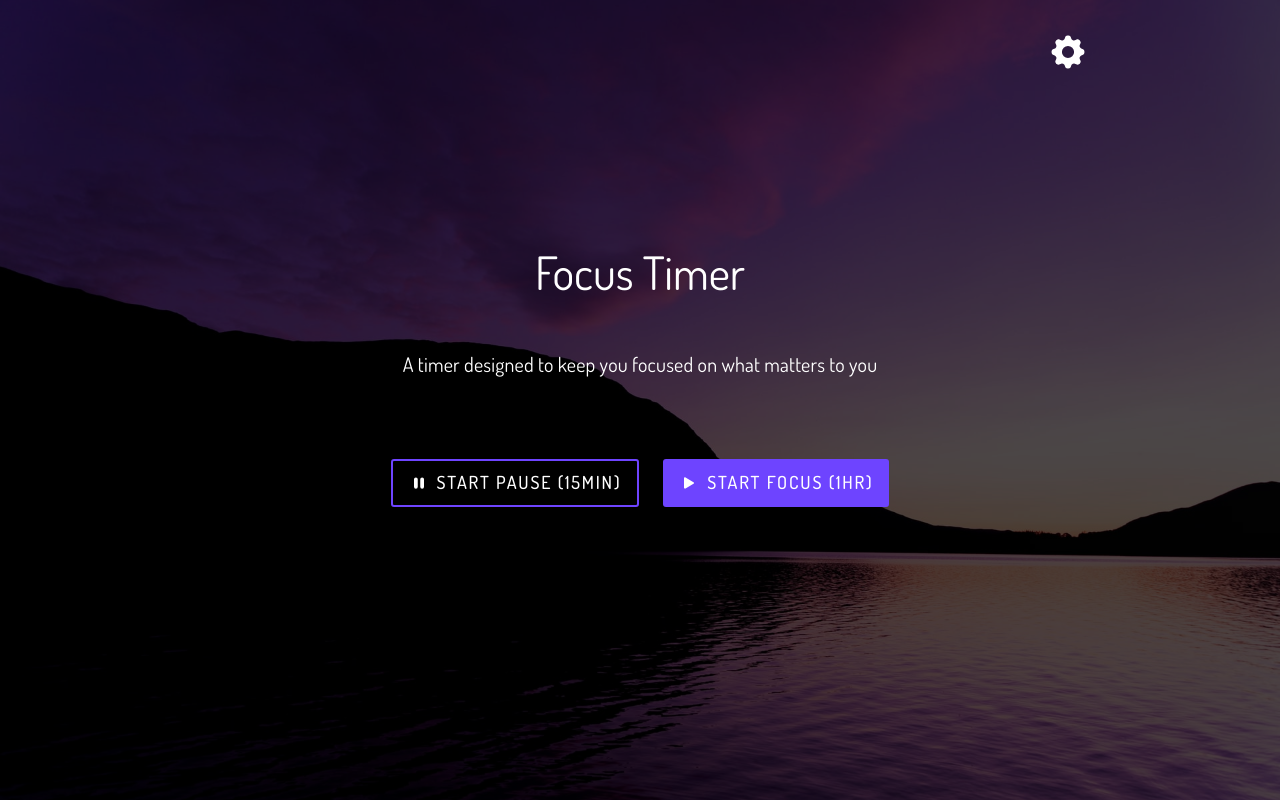
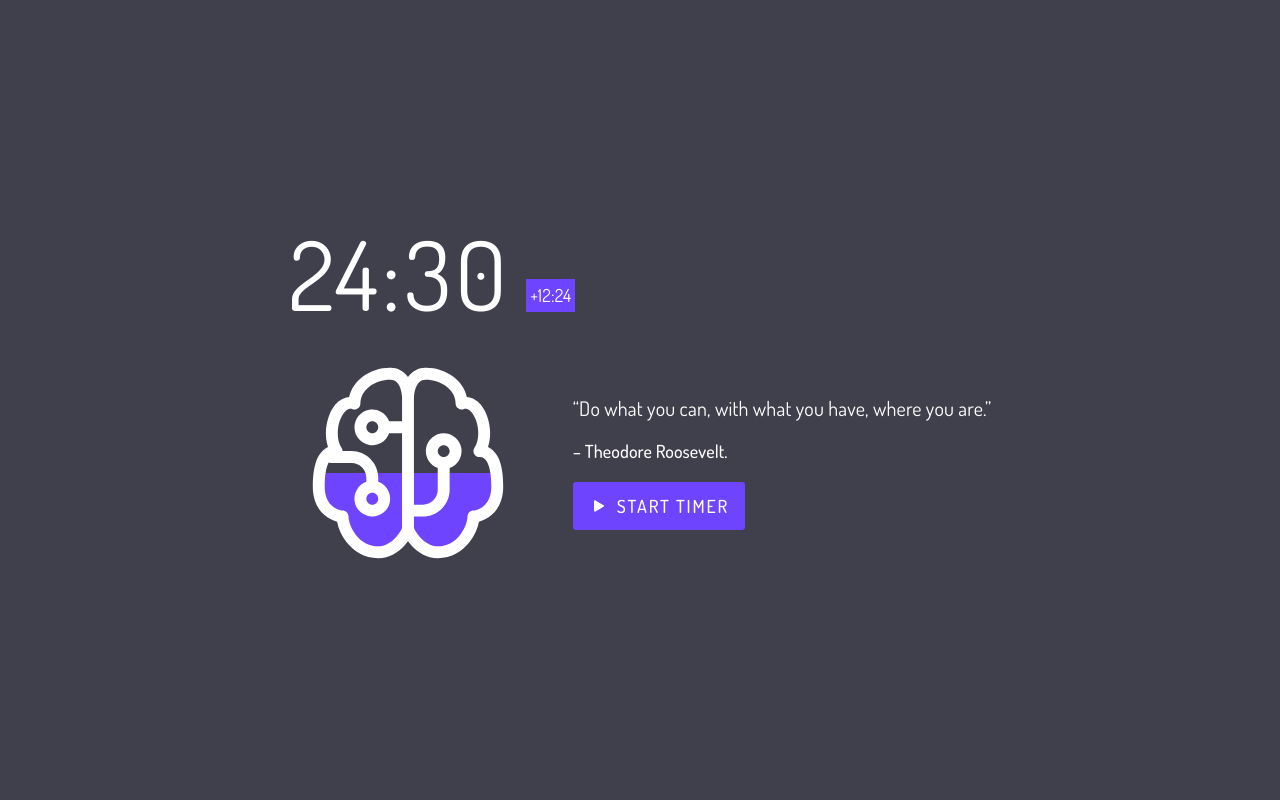
Before and after one commit to msosadesign/focus-timer, a React (Create React App) app: page / in a window 1280 px wide. Both pictures are taken after a click on the button "START FOCUS (1HR)". Built offline with nearby package versions, Linux system fonts and the light colour scheme.

Commit message:
Add basic navigation

```diff
--- a/src/components/landing.js
+++ b/src/components/landing.js
@@ -1,16 +1,33 @@
 import React from "react";
 import { BsPauseFill, BsPlayFill, BsGearFill } from "react-icons/bs";
+import Settings from './settings'
+import Timer from './timer'
 
 class LandingPage extends React.Component {
+    constructor(props) {
+        super(props);
+        this.state = {
+            settingsVisible: false,
+            timerVisible: false
+        };
+        this.toggleSettingsVisibility = this.toggleSettingsVisibility.bind(this)
+    }
+    toggleSettingsVisibility = () => {this.setState({ settingsVisible: !this.state.settingsVisible })};
+    toggleTimerVisibility = () => {this.setState({ timerVisible: !this.state.timerVisible })};
+
     render() {
         return (
             <div className="landing">
-                <BsGearFill className="settings-icon" /><br></br>
+                <div className={`timer-bg ${this.state.timerVisible ? "display-flex" : "display-none"}`}><Timer /></div>
+                <div onClick={this.toggleSettingsVisibility} className={`settings-container ${this.state.settingsVisible ? "display-flex" : "display-none"}`}>
+                    <Settings toggleSettings={this.toggleSettingsVisibility} />
+                </div>
+                <BsGearFill onClick={this.toggleSettingsVisibility} className="settings-icon" /><br></br>
                 <h1 className="h2">Focus Timer</h1>
                 <p className="subtitle">A timer designed to keep you focused on what matters to you</p>
                 <div className="landing-fabs">
                     <button className="fab-secondary"><BsPauseFill className="btn-icon" />Start Pause (15min)</button>
-                    <button className="fab"><BsPlayFill className="btn-icon" />Start Focus (1hr)</button>
+                    <button onClick={this.toggleTimerVisibility} className="fab"><BsPlayFill className="btn-icon" />Start Focus (1hr)</button>
                 </div>
             </div>
         )
--- a/src/components/settings.js
+++ b/src/components/settings.js
@@ -57,8 +57,8 @@ class Settings extends React.Component {
                     </fieldset>
 
                     <div className="dialog-buttons">
-                        <button className="btn-text">Cancel</button>
-                        <input className="btn-text" type="submit" value="Save" />
+                        <button onClick={this.props.toggleSettingsVisibility} type="button" className="btn-text">Cancel</button>
+                        <input className="btn-text" type="button" value="Save" />
                     </div>
                 </form>
             </div>
--- a/src/scss/components/_grid.scss
+++ b/src/scss/components/_grid.scss
@@ -75,7 +75,7 @@ q,
     display: flex;
     flex-direction: column;
     align-items: center;
-    width: 100vw; //calc(100vw - 32px)
+    width: 100%; //calc(100vw - 32px)
     height: 100vh; //calc(100vh - 109px)
 
     position: absolute;
@@ -88,10 +88,7 @@ q,
 
     @include mq($break-xl) {
         padding: 0;
-        margin-top: -100px;
         justify-content: center;
-        width: 100vw;
-        height: calc(100vh + 100px);
     }
 }
 
@@ -157,8 +154,38 @@ fieldset {
     border: none;
 }
 
+.settings-container {
+    position: absolute;
+    top: 0;
+    left: 0;
+    z-index: 1000;
+    height: 100vh;
+    width: 100%;
+    align-items: center;
+    justify-content: center;
+    background-color: rgba($color: #000000, $alpha: 0.32);
+
+    display: none; // use display: flex when showing
+}
+
+.timer-bg {
+    @extend .settings-container;
+    background-color: $darkSurface;
+    height: 100vh;
+    display: none; // use display: flex when showing
+}
+
+.display-flex {
+    display: flex;
+}
+
+.display-none {
+    display: none;
+}
+
 .settings {
     background-color: $lightSurface;
+
     color: $darkSurface;
     padding: 19px 14px 4px;
     border-radius: 4px;
--- a/src/scss/components/_index.scss
+++ b/src/scss/components/_index.scss
@@ -3,4 +3,3 @@
 @import 'navigation';
 @import 'images';
 @import 'grid';
-@import 'media-queries';
```
Also changed, not shown: src/App.js (+6 -6 lines), src/scss/components/_buttons.scss (+4 -4 lines), src/scss/components/_media-queries.scss (deleted).
